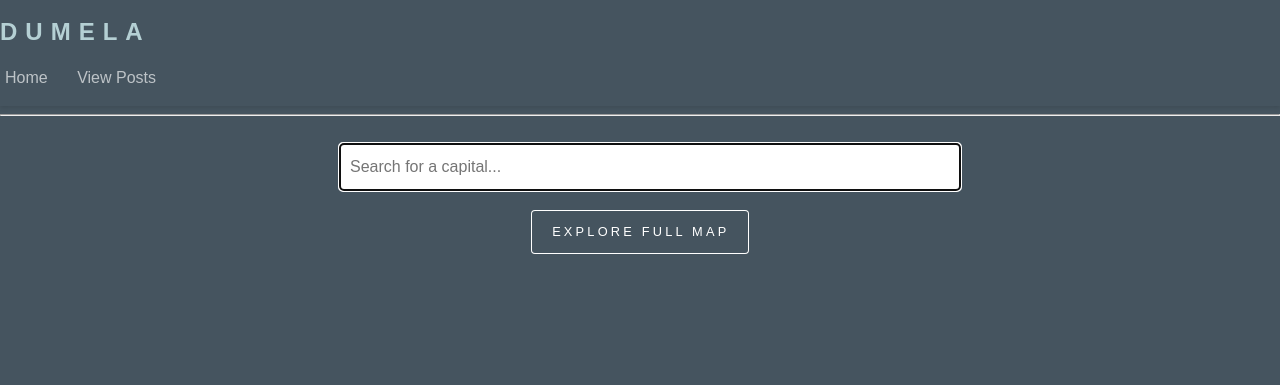
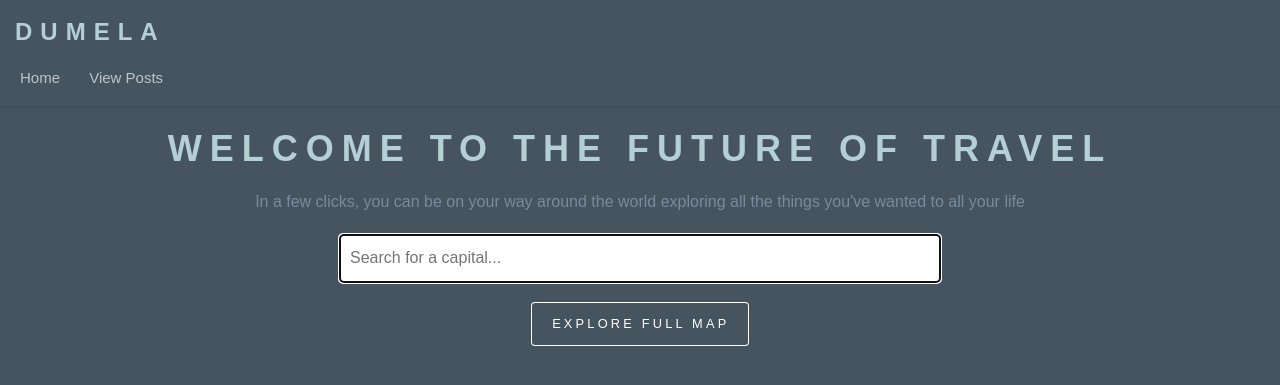
Before and after one commit to stmoks/hello, a Flask app: template flask/app/templates/pages/index.html in a window 1280 px wide. Shown: the top 385 px of the page. Run offline with Flask 3, Linux system fonts and the light colour scheme; the template is opened without the code that fills it, so the values that code supplies are empty; some libraries are stand-ins or nearby versions.

Commit message:
make improvements to html, css coding conventions

```diff
--- a/flask/app/static/css/base.css
+++ b/flask/app/static/css/base.css
@@ -1,22 +1,21 @@
-
-
-html, body, div, span, applet, object,
-iframe, h1, h2, h3, h4, h5, h6, p, blockquote,
-pre, a, abbr, acronym, address, big, cite,
-code, del, dfn, em, img, ins, kbd, q, s, samp,
-small, strike, strong, sub, sup, tt, var, b,
-u, i, center, dl, dt, dd, ol, ul, li, fieldset,
-form, label, legend, table, caption, tbody,
-tfoot, thead, tr, th, td, article, aside,
-canvas, details, embed, figure, figcaption,
-footer, header, hgroup, menu, nav, output, ruby,
-section, summary, time, mark, audio, video {
+* {
 	margin: 0;
 	padding: 0;
 	border: 0;
 	font-size: 100%;
 	font: inherit;
-	vertical-align: baseline;}
+	vertical-align: baseline;
+	box-sizing: border-box;
+}
+
+.first-paragraph {
+	text-align: center;
+}
+
+.main-header {
+	text-align: center;
+}
+
 
 article, aside, details, figcaption, figure,
 footer, header, hgroup, menu, nav, section {
@@ -43,7 +42,8 @@ footer, header, hgroup, menu, nav, section {
 /* Styling navigation menu */
 .navbar {
   color: #ecf0f1;
-  padding: 15px 0;
+  padding: 15px;
+  margin-bottom: 20px;
   box-shadow: 0 2px 4px rgba(0, 0, 0, 0.1);
 }
 
@@ -54,6 +54,8 @@ footer, header, hgroup, menu, nav, section {
 .navbar li {
   display: inline;
   margin-right: 20px;
+  font-size: 15px;
+  text-transform: ;
 }
 
 .navbar a {
@@ -80,15 +82,10 @@ ol, ul {
 }
 
 
-	html {
-		box-sizing: border-box;
-	}
 
-
-
-	body {
-		background: #45545f;
-	}
+body {
+	background: #45545f;
+}
 
 
 
--- a/flask/app/templates/pages/index.html
+++ b/flask/app/templates/pages/index.html
@@ -7,6 +7,8 @@
 {% endblock styles %}
 
 {% block content %}
+<h1 class='main-header'>Welcome to the future of travel</h1>
+<p class='first-paragraph'>In a few clicks, you can be on your way around the world exploring all the things you've wanted to all your life</p>
 <div id="search-container">
     <form action='/submit-capital' method='POST' id='capital-form'>
         <input type="text" autofocus id ='main-search-bar' class="search-bar" name="capital" placeholder="Search for a capital...">
```
